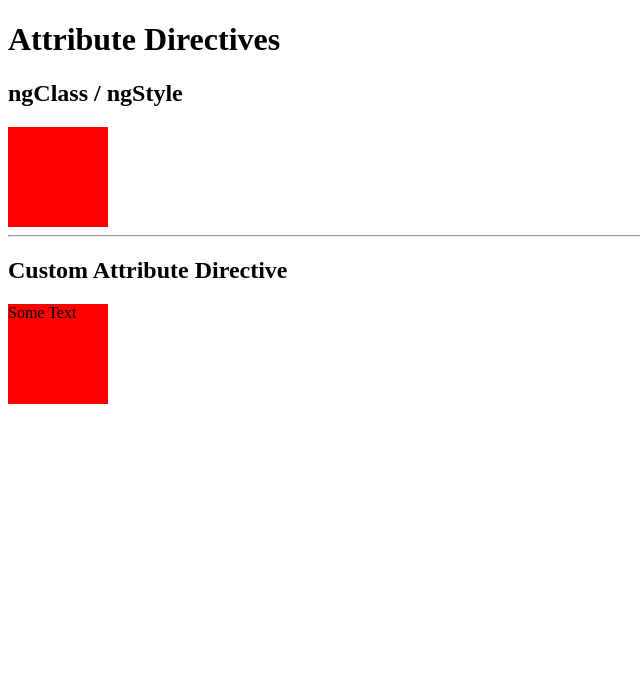
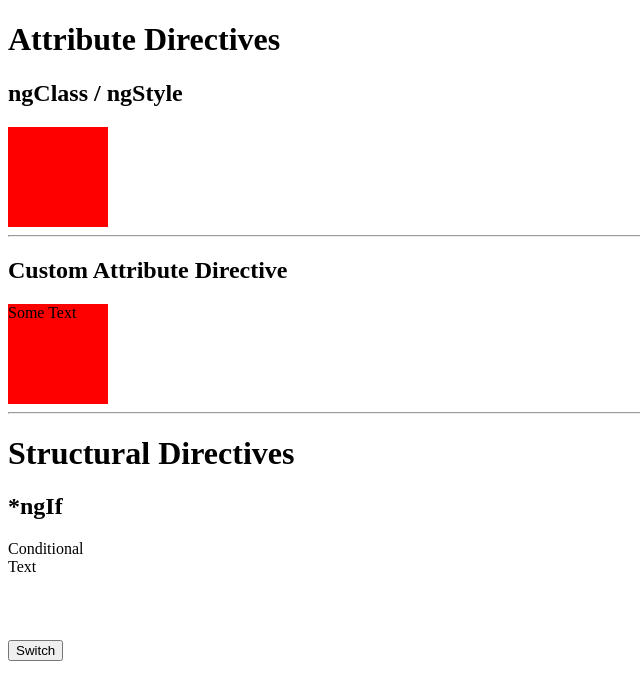
Before and after one commit to Ryan-Thomas/Angular2-directives, an Angular app: page / in a window 1280 px wide. Shown: the top 700 px of the page, without its empty margins (0-640 px from the left). Built offline with nearby package versions, Linux system fonts and the light colour scheme.

Commit message:
Completed 043 ngIf

```diff
--- a/src/app/app.component.html
+++ b/src/app/app.component.html
@@ -6,3 +6,12 @@
 
 <h2>Custom Attribute Directive</h2>
 <div dirHighlight [highlightColor]="'blue'" [defaultColor]="'red'">Some Text</div>
+
+<hr>
+
+<h1>Structural Directives</h1>
+<h2>*ngIf</h2>
+
+<!-- We only want to show this if the switch is set to true-->
+<div *ngIf="switch">Conditional Text</div>
+<button (click)="onSwitch()">Switch</button>
--- a/src/app/app.component.ts
+++ b/src/app/app.component.ts
@@ -6,5 +6,9 @@
   styleUrls: ['./app.component.css']
 })
 export class AppComponent {
-  title = 'dir works!';
+  private switch = true;
+
+  onSwitch() {
+    this.switch = !this.switch;
+  }
 }
```
